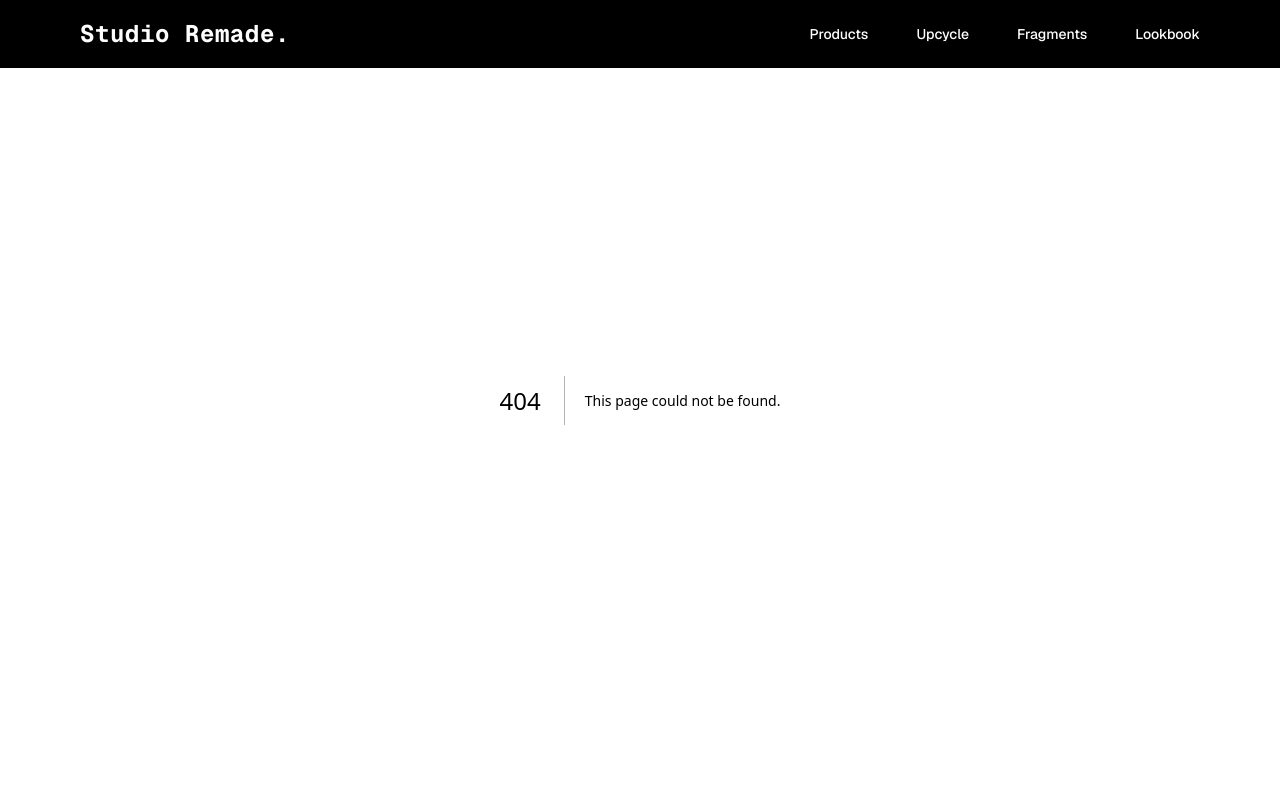
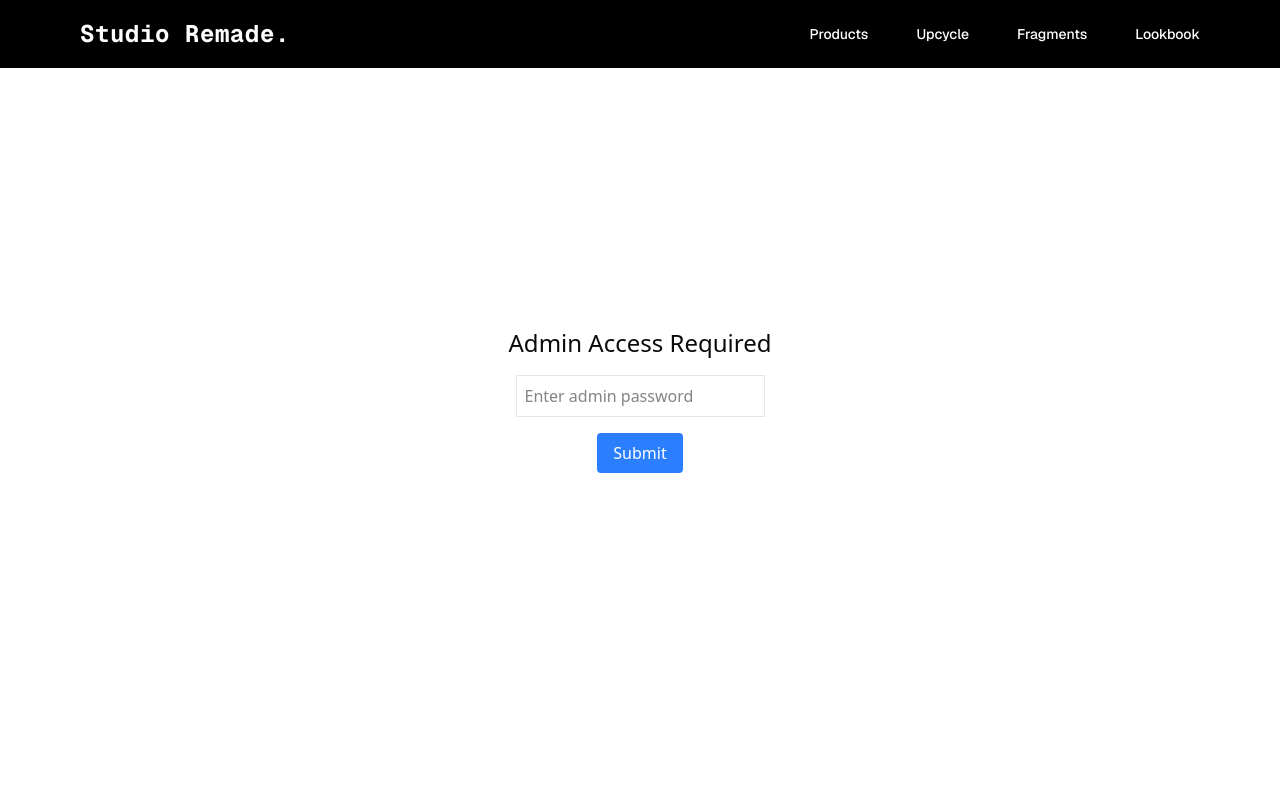
Before and after one commit to RutgerSwirski/clothing-brand, a Next.js app: page /admin in a window 1280 px wide. Before the commit this address had no page. Shown: the top 800 px of the page. Built offline with nearby package versions, Linux system fonts and the light colour scheme.

Commit message:
Adds new dependencies for next-auth and lru-cache
This commit introduces new dependencies for next-auth and lru-cache, enhancing the project's authentication and caching capabilities.

```diff
--- /dev/null
+++ b/app/admin/page.tsx
@@ -0,0 +1,59 @@
+"use client";
+
+import { useQuery } from "@tanstack/react-query";
+import axios from "axios";
+import { useState } from "react";
+
+export default function AdminPage() {
+  const [accessGranted, setAccessGranted] = useState(false);
+  const [inputValue, setInputValue] = useState("");
+
+  // get orders
+  const { data } = useQuery({
+    queryKey: ["orders"],
+    queryFn: async () => {
+      const response = await axios.get("/api/orders");
+      return response.data;
+    },
+    enabled: accessGranted, // Only fetch orders if access is granted
+  });
+
+  if (!accessGranted) {
+    return (
+      <div className="flex flex-col items-center justify-center h-screen">
+        <h1 className="text-2xl mb-4">Admin Access Required</h1>
+        <input
+          type="password"
+          value={inputValue}
+          onChange={(e) => setInputValue(e.target.value)}
+          placeholder="Enter admin password"
+          className="border p-2 mb-4"
+        />
+        <button
+          onClick={() => {
+            if (inputValue === "admin123") {
+              setAccessGranted(true);
+            } else {
+              alert("Incorrect password");
+            }
+          }}
+          className="bg-blue-500 text-white px-4 py-2 rounded"
+        >
+          Submit
+        </button>
+      </div>
+    );
+  }
+  return (
+    <div className="flex flex-col items-center justify-center h-screen">
+      <h1 className="text-2xl mb-4">Admin Dashboard</h1>
+      <p>Welcome to the admin dashboard!</p>
+      <button
+        onClick={() => setAccessGranted(false)}
+        className="bg-red-500 text-white px-4 py-2 rounded mt-4"
+      >
+        Logout
+      </button>
+    </div>
+  );
+}
--- a/package.json
+++ b/package.json
@@ -26,6 +26,7 @@
     "lucide-react": "^0.511.0",
     "micro": "^10.0.1",
     "next": "15.2.4",
+    "next-auth": "^4.24.11",
     "react": "^19.0.0",
     "react-dom": "^19.0.0",
     "react-hook-form": "^7.56.4",
```
Also changed, not shown: app/api/orders/route.ts (added), 1 other file (tests, documents, lock files or other folders).
